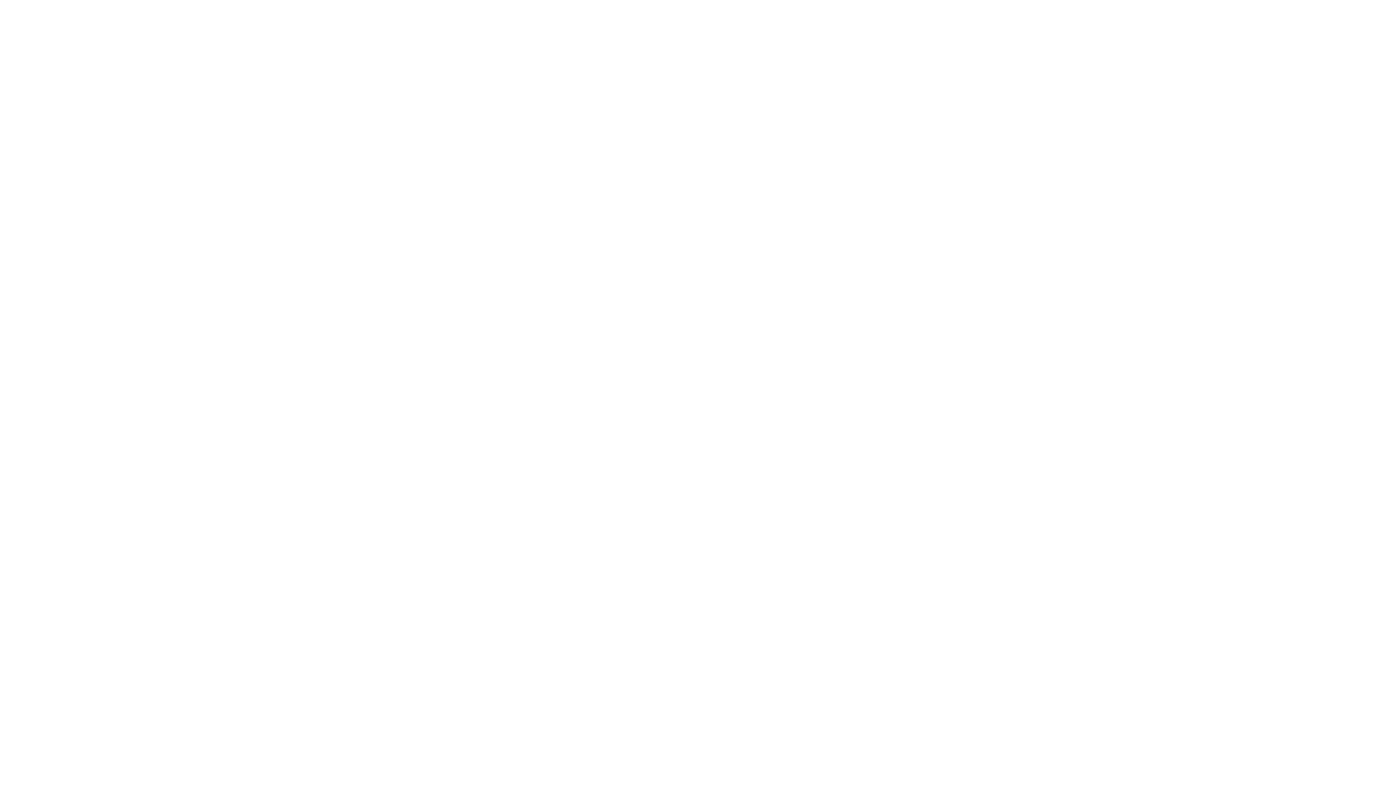
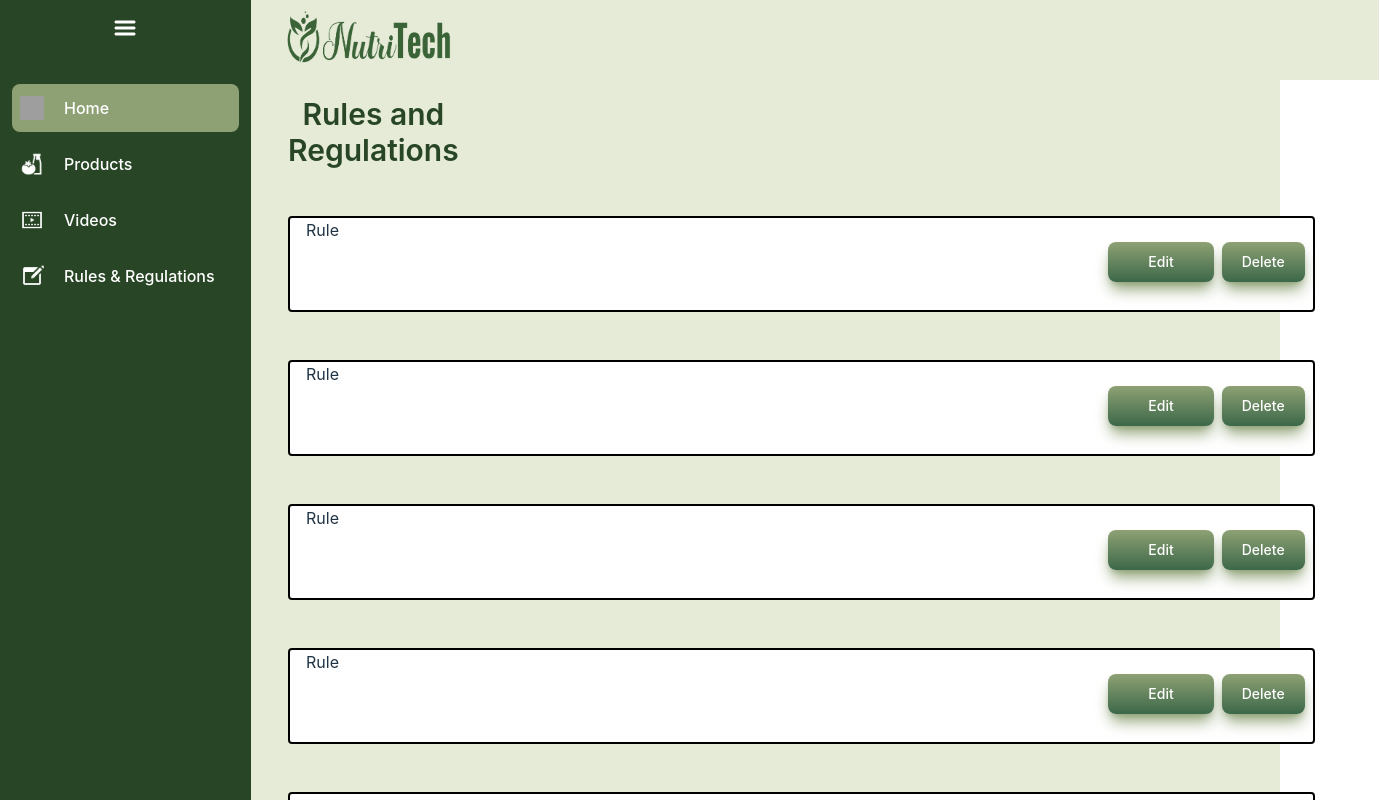
Before and after one commit to Rimaz-Moulana/Nutritech, a React (Vite) app in the folder frontend/: page /rules in a window 1280 px wide. Before the commit this address had no page. Shown: the top 800 px of the page, 1379 px wide, since content can reach past the window. Built offline with nearby package versions, Linux system fonts and the light colour scheme; grey boxes are pictures that could not be loaded.

Commit message:
Sensor Manager Frontend

```diff
--- a/frontend/src/App.jsx
+++ b/frontend/src/App.jsx
@@ -18,6 +18,8 @@ import History from './pages/MediaStation/History'
 import UploadVideo from './pages/MediaStation/UploadVideo';
 import NewVideos from './pages/SensorManager/NewVideos';
 import ReviewVideos from './pages/SensorManager/ReviewVideos';
+import Rules from './pages/SensorManager/Rules'
+import EditRule from './components/Popup/EditRule'
 
 import Test from './components/theme/test';
 
@@ -53,6 +55,8 @@ function App(){
 
               <Route path="/sensormanagernewvideo" element={<NewVideos/>} />
               <Route path="/reviewvideos" element={<ReviewVideos/>} />
+              <Route path="/rules" element={<Rules/>} />
+              <Route path="/editrules" element={<EditRule/>} />
             {/* </Route> */}
         </Routes>
     </BrowserRouter>
--- /dev/null
+++ b/frontend/src/components/Popup/EditRule.jsx
@@ -0,0 +1,33 @@
+import { Button, Modal } from 'flowbite-react';
+import { useState } from 'react';
+import { HiOutlineExclamationCircle } from 'react-icons/hi';
+
+function EditRule() {
+  const [openModal, setOpenModal] = useState(true);
+
+  return (
+    <>
+      {/* <Button onClick={() => setOpenModal(true)}>Toggle modal</Button> */}
+      <Modal show={openModal} size="md" onClose={() => setOpenModal(false)} popup>
+        <Modal.Header />
+        <Modal.Body>
+          <div className="text-center">
+            <HiOutlineExclamationCircle className="mx-auto mb-4 h-14 w-14 text-gray-400 dark:text-gray-200" />
+            <h3 className="mb-5 text-lg font-normal text-gray-500 dark:text-gray-400">
+              Are you sure you want to delete this product?
+            </h3>
+            <div className="flex justify-center gap-4">
+              <Button color="failure" onClick={() => setOpenModal(false)}>
+                {"Yes, I'm sure"}
+              </Button>
+              <Button color="gray" onClick={() => setOpenModal(false)}>
+                No, cancel
+              </Button>
+            </div>
+          </div>
+        </Modal.Body>
+      </Modal>
+    </>
+  );
+}
+export default EditRule
--- /dev/null
+++ b/frontend/src/components/SensorManager/Rule.jsx
@@ -0,0 +1,104 @@
+import React, { useState } from 'react';
+import EditRule from '../Popup/EditRule';
+import { Button, Modal } from 'flowbite-react';
+import { HiOutlineExclamationCircle } from 'react-icons/hi';
+
+function Rule() {
+  const [openModal, setOpenModal] = useState(false);
+
+  const handleOpen = () => {
+    setOpenModal(true);
+  };
+  const handleClose = () => {
+    setOpenModal(false);
+  };
+  return (
+    <div className='flex bg-white rounded w-6/8 ml-8 mt-12 mr-16 border-2 border-black h-24'>
+      <div className='w-3/4'>
+        <p className='text-left ml-4 '>Rule </p>
+      </div>
+
+      <div className='flex h-12 justify-end w-1/4 mt-6'>
+        <button className="text-white bg-gradient-to-t from-buttonGreen to-darkGreen hover:bg-gradient-to-br focus:ring-4 focus:outline-none focus:ring-darkGreen dark:focus:ring-darkGreen shadow-lg shadow-darkGreen dark:shadow-lg dark:shadow-darkGreen font-medium rounded-lg text-sm px-10 py-2.5 text-center me-2 mb-2 ">Edit</button>
+
+        <button
+          className="text-white bg-gradient-to-t from-buttonGreen to-darkGreen hover:bg-gradient-to-br focus:ring-4 focus:outline-none focus:ring-darkGreen dark:focus:ring-darkGreen shadow-lg shadow-darkGreen dark:shadow-lg dark:shadow-darkGreen font-medium rounded-lg text-sm px-5 py-2.5 text-center me-2 mb-2"
+          onClick={handleOpen}  // Add parentheses to call the function
+        >
+          Delete
+        </button>
+      </div>
+
+      {/* Modal */}
+      <div className=''>
+      <Modal show={openModal} size="md" onClose={() => setOpenModal(false)} popup>
+        <Modal.Body>
+          <div className="text-center bg-backgroundGreen p-0 mt-0">
+            <HiOutlineExclamationCircle className="mx-auto mb-4 h-14 w-14 text-gray-400 dark:text-gray-200" />
+            <h3 className="mb-5 text-lg font-normal text-gray-500 dark:text-gray-400">
+              Are you sure you want to delete this Rule?
+            </h3>
+            <div className="flex justify-center gap-4">
+              <Button color="gray" onClick={() => setOpenModal(false)}>
+                Delete
+              </Button>
+              <Button color="gray" onClick={() => setOpenModal(false)}>
+                Cancel
+              </Button>
+            </div>
+          </div>
+        </Modal.Body>
+
+      </Modal>
+      </div>
+
+{/* <Modal
+  open={open}
+  onClose={handleClose}
+  aria-labelledby="modal-modal-title"
+  aria-describedby="modal-modal-description"
+>
+<div className="text-center bg-backgroundGreen p-0">
+            <HiOutlineExclamationCircle className="mx-auto mb-4 h-14 w-14 text-gray-400 dark:text-gray-200" />
+            <h3 className="mb-5 text-lg font-normal text-gray-500 dark:text-gray-400">
+              Are you sure you want to delete this Rule?
+            </h3>
+            <div className="flex justify-center gap-4">
+              <Button color="gray" onClick={() => setOpenModal(false)}>
+                Delete
+              </Button>
+              <Button color="gray" onClick={() => setOpenModal(false)}>
+                Cancel
+              </Button>
+            </div>
+          </div>
+</Modal> */}
+
+{/* <div id="popup-modal" tabindex="-1" class="hidden overflow-y-auto overflow-x-hidden fixed top-0 right-0 left-0 z-50 justify-center items-center w-full md:inset-0 h-[calc(100%-1rem)] max-h-full">
+    <div class="relative p-4 w-full max-w-md max-h-full">
+        <div class="relative bg-white rounded-lg shadow dark:bg-gray-700">
+            <button type="button" class="absolute top-3 end-2.5 text-gray-400 bg-transparent hover:bg-gray-200 hover:text-gray-900 rounded-lg text-sm w-8 h-8 ms-auto inline-flex justify-center items-center dark:hover:bg-gray-600 dark:hover:text-white" data-modal-hide="popup-modal">
+                <svg class="w-3 h-3" aria-hidden="true" xmlns="http://www.w3.org/2000/svg" fill="none" viewBox="0 0 14 14">
+                    <path stroke="currentColor" stroke-linecap="round" stroke-linejoin="round" stroke-width="2" d="m1 1 6 6m0 0 6 6M7 7l6-6M7 7l-6 6"/>
+                </svg>
+                <span class="sr-only">Close modal</span>
+            </button>
+            <div class="p-4 md:p-5 text-center">
+                <svg class="mx-auto mb-4 text-gray-400 w-12 h-12 dark:text-gray-200" aria-hidden="true" xmlns="http://www.w3.org/2000/svg" fill="none" viewBox="0 0 20 20">
+                    <path stroke="currentColor" stroke-linecap="round" stroke-linejoin="round" stroke-width="2" d="M10 11V6m0 8h.01M19 10a9 9 0 1 1-18 0 9 9 0 0 1 18 0Z"/>
+                </svg>
+                <h3 class="mb-5 text-lg font-normal text-gray-500 dark:text-gray-400">Are you sure you want to delete this product?</h3>
+                <button data-modal-hide="popup-modal" type="button" class="text-white bg-red-600 hover:bg-red-800 focus:ring-4 focus:outline-none focus:ring-red-300 dark:focus:ring-red-800 font-medium rounded-lg text-sm inline-flex items-center px-5 py-2.5 text-center me-2">
+                    Yes, I'm sure
+                </button>
+                <button data-modal-hide="popup-modal" type="button" class="text-gray-500 bg-white hover:bg-gray-100 focus:ring-4 focus:outline-none focus:ring-gray-200 rounded-lg border border-gray-200 text-sm font-medium px-5 py-2.5 hover:text-gray-900 focus:z-10 dark:bg-gray-700 dark:text-gray-300 dark:border-gray-500 dark:hover:text-white dark:hover:bg-gray-600 dark:focus:ring-gray-600">No, cancel</button>
+            </div>
+        </div>
+    </div>
+</div> */}
+
+    </div>
+  );
+}
+
+export default Rule;
--- a/frontend/src/components/SensorManager/VideowithReview.jsx
+++ b/frontend/src/components/SensorManager/VideowithReview.jsx
@@ -12,7 +12,7 @@ function VideowithReview() {
         </video>
         </div>
 
-        <form className="w-full max-w-sm justify-left ml-36">
+        <form className="w-full max-w-sm lg:ml-36">
   <div className="md:flex md:items-center mb-6">
     <div className="md:w-1/3">
       <label className="block text-black font-bold text-left mb-1 md:mb-0 pr-4" for="inline-full-name">
--- a/frontend/src/components/navbar/Navbar.jsx
+++ b/frontend/src/components/navbar/Navbar.jsx
@@ -1,10 +1,10 @@
 import React, { useState } from 'react';
 import logo from '../../../src/assets/Images/NutriTechLogo08.png';
 import menuIcon from '../../../src/assets/Images/blackmenu.png';
-import AnnotatorSidebar from '../../components/sidebar/AnnotatorSideBar';
 import SensorManagerSidebar from '../sidebar/SensorManagerSidebar';
+import Annotatorsidebar from '../../components/sidebar/AnnotatorSideBar';
 
-export default function Navbar(type) {
+export default function Navbar({type}) {
   const [isSidebarVisible, setSidebarVisible] = useState(false);
 
   const handleMenuClick = () => {
@@ -13,7 +13,7 @@ export default function Navbar(type) {
 
   return (
     <div>
-      <nav className="mt-0 mb-6 fixed w-3/4 z-10">
+      <nav className="mt-0 mb-6 fixed w-full z-10">
         <div className="flex p-2 bg-backgroundGreen">
           {/* Menu Icon for Small Screens */}
           <img
@@ -38,7 +38,7 @@ export default function Navbar(type) {
 )}
 {type==='annotator' && (
           <div className="flex">
-            <SensorManagerSidebar />
+            <Annotatorsidebar />
             <div className="flex-1" onClick={handleMenuClick}></div>
           </div>
 )}
--- a/frontend/src/components/sidebar/SensorManagerSidebar.jsx
+++ b/frontend/src/components/sidebar/SensorManagerSidebar.jsx
@@ -55,11 +55,11 @@ const SensorManagerSidebar = () => {
     if (index === nav.findIndex((item) => item.text === 'Videos')) {
       navigate('/sensormanagernewvideo')
     } else if (index === nav.findIndex((item) => item.text === 'Products')){
-      navigate('/product');
+      // navigate('/product');
     }else if (index === nav.findIndex((item) => item.text === 'Rules & Regulations')){
-      console.log('Rules')
+      navigate('/rules')
     } else{
-      navigate('/home');
+      // navigate('/home');
     }
   };
 
--- a/frontend/src/components/videoContainer/VideoContainer.jsx
+++ b/frontend/src/components/videoContainer/VideoContainer.jsx
@@ -21,7 +21,7 @@ function VideoContainer({type}) {
 
 
       return (
-        <div className="grid grid-cols-2 md:grid-cols-4 gap-6 ml-16 mt-8 mr-5 mb-8 h-full bg-backgroundGreen">
+        <div className="grid grid-cols-2 md:grid-cols-4 gap-6 ml-12 mt-8 mr-5 mb-8 h-full bg-backgroundGreen">
           {videoSources.map((videoSrc, index) => (
             <div key={index} className='relative'>
               <video className="h-auto max-w-full rounded-lg" controls>
--- /dev/null
+++ b/frontend/src/pages/SensorManager/Rules.jsx
@@ -0,0 +1,37 @@
+import React from 'react'
+// import { useNavigate } from 'react-router-dom';
+import VideoContainer from '../../components/videoContainer/VideoContainer';
+import SensorManagerSidebar from '../../components/sidebar/SensorManagerSidebar';
+import Navbar from '../../components/navbar/Navbar';
+import Rule from '../../components/SensorManager/Rule';
+import backwardarrow from '../../assets/Images/backarrowgreen.png'
+
+function Rules() {
+  return (
+    <div className='bg-backgroundGreen flex h-full'>
+      <div className="w-2/8 fixed h-full hidden sm:flex flex-col">
+        <SensorManagerSidebar />
+      </div>
+      <div className="w-full ml-0 h-full sm:ml-64">
+        <Navbar type='sensormanager'/>
+        <h1 className=' mb-8 mt-24 ml-8 lg:mr-[920px] text-3xl font-semibold text-sidebarGreen left-0'>
+           Rules and Regulations
+        </h1>
+
+        <div className='mb-12'>
+            <Rule/>
+            <Rule/>
+            <Rule/>
+            <Rule/>
+            <Rule/>
+            <Rule/>
+            <Rule/>
+
+        </div>
+
+      </div>
+    </div>
+);
+}
+
+export default Rules
```
Also changed, not shown: frontend/src/components/Popup/DeleteRule.jsx (added, +33 -0 lines), frontend/src/pages/SensorManager/NewVideos.jsx (+6 -2 lines).
